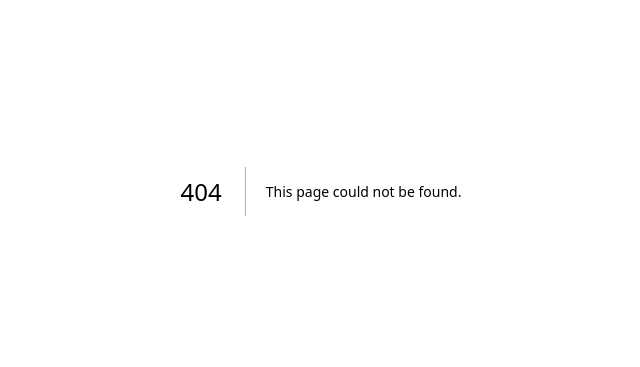
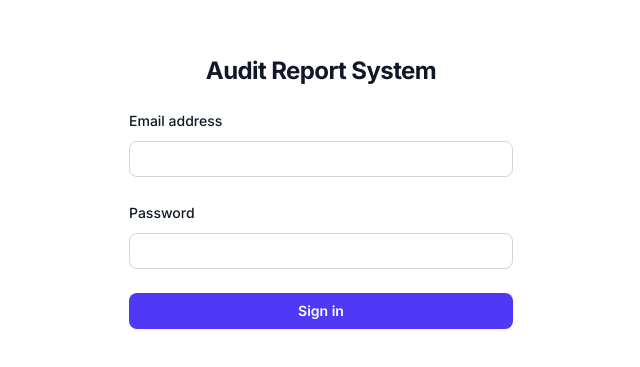
Before and after one commit to PrinceSvelte/Audit-Reports-System, a Next.js app: page /login in a window 1280 px wide. Before the commit this address had no page. Shown: the part 209-576 px from the top of the page, without its empty margins (319-959 px from the left). Built offline with nearby package versions, Linux system fonts and the light colour scheme.

Commit message:
login added

```diff
--- /dev/null
+++ b/app/(auth)/login/page.tsx
@@ -0,0 +1,133 @@
+"use client";
+
+import { useState } from "react";
+import { useRouter } from "next/navigation";
+import { LOGIN } from "@/utils/constants";
+import { Spinner } from "@/components/ui/spinner";
+import { toast } from "sonner";
+
+export default function LoginPage() {
+  const router = useRouter();
+  const [credential, setCredential] = useState({
+    email: "",
+    password: "",
+    loading: false,
+  });
+
+  const handleChange = (e: React.ChangeEvent<HTMLInputElement>) => {
+    const { name, value } = e.target;
+    setCredential((prev) => ({ ...prev, [name]: value }));
+  };
+
+  const handleSubmit = async (e: React.FormEvent) => {
+    e.preventDefault();
+
+    setCredential((prev) => ({ ...prev, loading: true }));
+
+    try {
+      const res = await fetch(process.env.NEXT_PUBLIC_API_LOGIN_URL + LOGIN, {
+        method: "POST",
+        headers: { "Content-Type": "application/json" },
+        body: JSON.stringify({
+          email: credential.email,
+          password: credential.password,
+        }),
+      });
+
+      const response = await res.json();
+
+      if (res.ok) {
+        setCredential((prev) => ({ ...prev, loading: false }));
+        localStorage.setItem("access_token", response.access_token);
+        router.push("/");
+      } else {
+        toast.error(
+          response?.message || "Invalid credentials! Please try again."
+        );
+        setCredential((prev) => ({ ...prev, loading: false }));
+      }
+    } catch (error) {
+      toast.error(
+        "Unable to sign in. Please check your connection and try again."
+      );
+      setCredential((prev) => ({ ...prev, loading: false }));
+    }
+  };
+
+  return (
+    <div className="flex min-h-screen flex-col justify-center px-6 py-12 lg:px-8">
+      <div className="sm:mx-auto sm:w-full sm:max-w-sm">
+        <h2 className="text-center text-2xl/9 font-bold tracking-tight text-gray-900">
+          Audit Report System
+        </h2>
+      </div>
+
+      <div className="mt-5 sm:mx-auto sm:w-full sm:max-w-sm">
+        <form
+          action="#"
+          method="POST"
+          className="space-y-6"
+          onSubmit={handleSubmit}
+        >
+          <div>
+            <label
+              htmlFor="email"
+              className="block text-sm/6 font-medium text-gray-900"
+            >
+              Email address
+            </label>
+            <div className="mt-2">
+              <input
+                id="email"
+                type="email"
+                name="email"
+                required
+                className="block w-full rounded-md bg-white px-3 py-1.5 text-base text-gray-900 outline-1 -outline-offset-1 outline-gray-300 placeholder:text-gray-400 focus:outline-2 focus:-outline-offset-2 focus:outline-indigo-600 sm:text-sm/6"
+                value={credential.email}
+                onChange={(e) => handleChange(e)}
+              />
+            </div>
+          </div>
+
+          <div>
+            <div className="flex items-center justify-between">
+              <label
+                htmlFor="password"
+                className="block text-sm/6 font-medium text-gray-900"
+              >
+                Password
+              </label>
+            </div>
+            <div className="mt-2">
+              <input
+                id="password"
+                type="password"
+                name="password"
+                required
+                className="block w-full rounded-md bg-white px-3 py-1.5 text-base text-gray-900 outline-1 -outline-offset-1 outline-gray-300 placeholder:text-gray-400 focus:outline-2 focus:-outline-offset-2 focus:outline-indigo-600 sm:text-sm/6"
+                value={credential.password}
+                onChange={(e) => handleChange(e)}
+              />
+            </div>
+          </div>
+
+          <div>
+            <button
+              type="submit"
+              disabled={credential.loading}
+              className="disabled:cursor-not-allowed disabled:opacity-50 cursor-pointer flex w-full justify-center rounded-md bg-indigo-600 px-3 py-1.5 text-sm/6 font-semibold text-white shadow-xs hover:bg-indigo-500 focus-visible:outline-2 focus-visible:outline-offset-2 focus-visible:outline-indigo-600"
+            >
+              {credential.loading ? (
+                <div className="flex items-center justify-center gap-1">
+                  <Spinner /> Signing in...
+                </div>
+              ) : (
+                "Sign in"
+              )}
+            </button>
+          </div>
+        </form>
+      </div>
+    </div>
+  );
+}
--- /dev/null
+++ b/app/not-found.tsx
@@ -0,0 +1,26 @@
+import Link from "next/link";
+
+export default function NotFoundPage() {
+  return (
+    <div className="min-h-[60vh] flex flex-col items-center justify-center text-center gap-4 p-6">
+      <h1 className="text-3xl font-bold">Page not found</h1>
+      <p className="text-muted-foreground">
+        The page you are looking for doesn’t exist or has been moved.
+      </p>
+      <div className="flex gap-3">
+        <Link
+          href="/"
+          className="inline-flex items-center justify-center rounded-md bg-indigo-600 px-4 py-2 text-sm font-medium text-white hover:bg-indigo-500"
+        >
+          Go to Dashboard
+        </Link>
+        <Link
+          href="/login"
+          className="inline-flex items-center justify-center rounded-md border border-gray-300 px-4 py-2 text-sm font-medium hover:bg-gray-50"
+        >
+          Go to Login
+        </Link>
+      </div>
+    </div>
+  );
+}
--- a/app/page.tsx
+++ b/app/page.tsx
@@ -1,6 +1,6 @@
 "use client";
 
-import { useState, useRef } from "react";
+import { useState, useRef, useEffect } from "react";
 import { Button } from "@/components/ui/button";
 import { Card, CardContent, CardHeader, CardTitle } from "@/components/ui/card";
 import { Trash2, Plus, Download, FileText } from "lucide-react";
@@ -33,6 +33,7 @@ import TiptapEditor from "@/components/TiptapEditor";
 import { bestPractices } from "@/utils/static-data";
 import WebChecklistTable from "@/components/web-checklist-table";
 import { useReportStore } from "@/lib/report-store";
+import { useRouter } from "next/navigation";
 
 // Declare the autoTable method for TypeScript
 declare module "jspdf" {
@@ -52,6 +53,12 @@ export default function AuditReportSystem() {
   const detailedObservationRef = useRef<any>(null);
 
   const reportID = useReportStore((state) => state.reportId);
+  const router = useRouter();
+
+  useEffect(() => {
+    const token = localStorage.getItem("access_token");
+    if (!token) router.push("/login");
+  }, []);
 
   // Modern color palette
   const colors = {
@@ -1403,11 +1410,22 @@ This report has been produced based on the output of the Security Assessment. Al
         {/* Header */}
         <div className="bg-gradient-to-r from-blue-600 to-purple-600 rounded-lg shadow-lg p-6 text-white">
           <div className="flex justify-between items-center">
-            <div>
+            <div className="w-full flex items-center justify-between gap-2">
+              <div>
               <h1 className="text-3xl font-bold">Audit Report System</h1>
               <p className="mt-2 opacity-90">
                 Comprehensive security audit documentation
               </p>
+              </div>
+              <button
+                onClick={() => {
+                  localStorage.removeItem("access_token");
+                  router.push("/login");
+                }}
+                className="bg-red-500 text-white px-4 py-2 rounded-md"
+              >
+                Logout
+              </button>
             </div>
 
             {/* <div className="flex gap-3">
--- a/lib/api.ts
+++ b/lib/api.ts
@@ -1,5 +1,13 @@
 export const API_BASE_URL = process.env.NEXT_PUBLIC_API_BASE_URL;
-const AUTH_TOKEN = process.env.NEXT_PUBLIC_AUTH_TOKEN;
+// Helper to safely read the token on the client only
+function getAccessToken(): string | null {
+  if (typeof window === "undefined") return null;
+  try {
+    return window.localStorage.getItem("access_token");
+  } catch {
+    return null;
+  }
+}
 
 type ApiMethod = "GET" | "POST" | "PUT" | "DELETE";
 
@@ -17,10 +25,11 @@ export async function apiHandler<TResponse, TBody = unknown>(
   options: ApiOptions<TBody> = {}
 ): Promise<TResponse> {
   const { method = "GET", body, headers } = options;
+  const token = getAccessToken();
 
   // Prepare headers - don't set Content-Type for FormData
   const defaultHeaders: Record<string, string> = {
-    Authorization: `Bearer ${AUTH_TOKEN}`,
+    ...(token ? { Authorization: `Bearer ${token}` } : {}),
     ...headers,
   };
 
@@ -36,6 +45,15 @@ export async function apiHandler<TResponse, TBody = unknown>(
       body instanceof FormData ? body : body ? JSON.stringify(body) : undefined,
   });
 
+  if (res.status === 401) {
+    if (typeof window !== "undefined") {
+      try {
+        window.localStorage.removeItem("access_token");
+      } catch {}
+      window.location.href = "/login";
+    }
+  }
+
   if (!res.ok) {
     const errorText = await res.text();
     throw new Error(`API Error ${res.status}: ${errorText}`);
--- a/package.json
+++ b/package.json
@@ -4,7 +4,7 @@
   "private": true,
   "scripts": {
     "build": "next build",
-    "dev": "next dev",
+    "dev": "next dev  --turbopack",
     "lint": "next lint",
     "start": "next start"
   },
--- a/utils/constants.ts
+++ b/utils/constants.ts
@@ -1,3 +1,4 @@
+export const LOGIN = "/api/users/login";
 export const AUDIT_REPORT = "/create-report";
 export const UPLOAD_PDF = "/upload-file";
 export const DOCUMENT_PREP = "/sections/documentPreparation";
```
Also changed, not shown: 1 other file (tests, documents, lock files or other folders).
